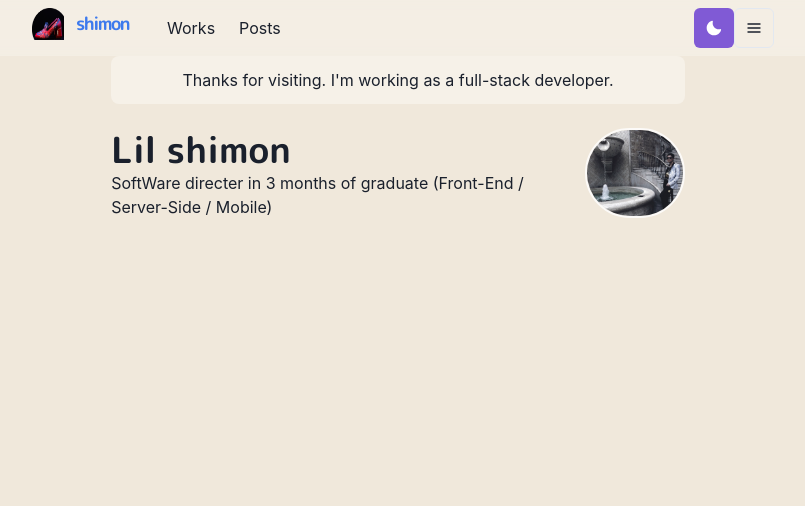
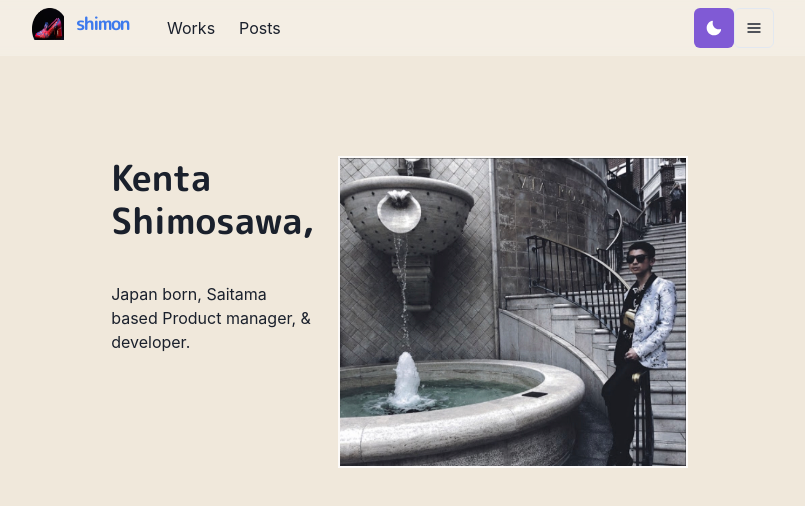
Before and after one commit to lil-shimon/lil-lily-shimon, a Next.js app: page / in a window 1280 px wide. Shown: the top 506 px of the page, without its empty margins (242-1047 px from the left). Built offline with nearby package versions, Linux system fonts and the light colour scheme.

Commit message:
fix: 🐛 style

```diff
--- a/components/organisms/home/presenter/index.tsx
+++ b/components/organisms/home/presenter/index.tsx
@@ -1,8 +1,8 @@
 import { FC } from 'react';
-import { Box, Container, Heading, Image, useColorModeValue } from '@chakra-ui/react';
+import { Box, Container, Heading, Image } from '@chakra-ui/react';
 
 interface HomePresenterProps {
-  profileImg: string
+  profileImg: string;
 }
 
 /**
@@ -12,22 +12,19 @@ interface HomePresenterProps {
 export const HomePresenter: FC<HomePresenterProps> = ({ profileImg }) => {
   return (
     <Container>
-      <Box borderRadius={'lg'} bg={useColorModeValue('whiteAlpha.500', 'whiteAlpha.200')} p={3} mb={6} align={'center'}>
-        Thanks for visiting. I&apos;m working as a full-stack developer.
-      </Box>
-      <Box display={{ md: 'flex' }}>
+      <Box display={{ md: 'flex' }} my={100}>
         <Box flexGrow={1}>
-          <Heading as={'h2'} variant={'page-title'}>
-            Lil shimon
+          <Heading as={'h2'} variant={'page-title'} mb={10}>
+            Kenta Shimosawa,
           </Heading>
           <p>
-            SoftWare directer in 3 months of graduate (Front-End / Server-Side / Mobile)
+            Japan born, Saitama based Product manager, & developer.
           </p>
         </Box>
 
         <Box flexShrink={0} mt={{ base: 4, md: 0 }} ml={{ md: 6 }} align={'center'}>
-          <Image borderColor={'whiteAlpha.800'} borderWidth={2} borderStyle={'solid'} maxWidth={'100px'}
-                 display={'inline-block'} borderRadius={'full'} src={profileImg} alt={'Profile Image'} />
+          <Image borderColor={'whiteAlpha.800'} borderWidth={2} borderStyle={'solid'} maxWidth={'350px'}
+                 display={'inline-block'} src={profileImg} alt={'Profile Image'} />
         </Box>
       </Box>
     </Container>
```
